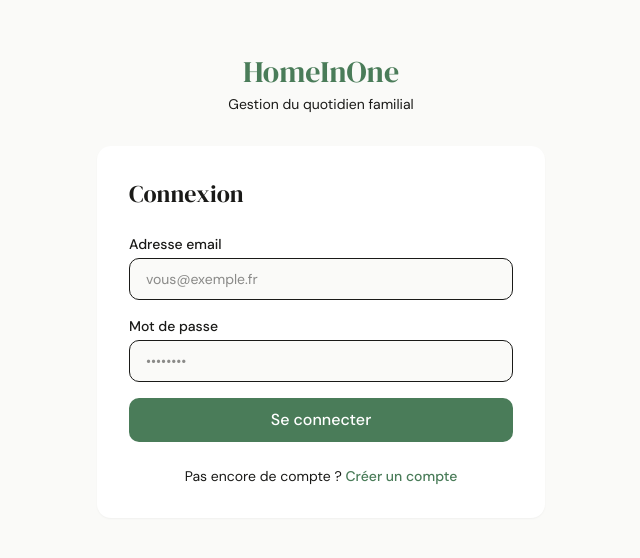
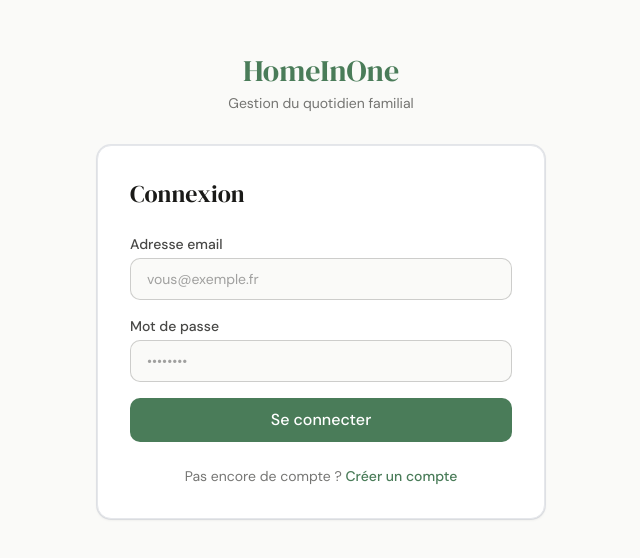
Before and after one commit to ppierre-dev/homeinone, a Next.js app: page /login in a window 1280 px wide. Shown: the part 114-672 px from the top of the page, without its empty margins (319-959 px from the left). Built offline with nearby package versions, Linux system fonts and the light colour scheme.

Commit message:
fix(core): fix Tailwind v4 theme tokens with @theme inline for proper dark mode and contrast

```diff
--- a/src/app/(auth)/create-household/page.tsx
+++ b/src/app/(auth)/create-household/page.tsx
@@ -19,7 +19,7 @@ export default function CreateHouseholdPage() {
 
   if (status === 'loading' || status === 'unauthenticated') {
     return (
-      <div className="bg-white dark:bg-foreground/5 rounded-[14px] shadow-card p-8 text-center">
+      <div className="bg-card border border-card-border rounded-[14px] shadow-card p-8 text-center">
         <p className="text-sm text-foreground/60">Chargement...</p>
       </div>
     )
@@ -51,7 +51,7 @@ export default function CreateHouseholdPage() {
   }
 
   return (
-    <div className="bg-white dark:bg-foreground/5 rounded-[14px] shadow-card p-8">
+    <div className="bg-card border border-card-border rounded-[14px] shadow-card p-8">
       <h2 className="font-display text-2xl text-foreground mb-2">Créer votre foyer</h2>
       <p className="text-sm text-foreground/60 mb-6">
         Bienvenue {session?.user?.name ?? ''} ! Donnez un nom à votre foyer pour commencer.
--- a/src/app/(auth)/login/page.tsx
+++ b/src/app/(auth)/login/page.tsx
@@ -34,7 +34,7 @@ export default function LoginPage() {
   }
 
   return (
-    <div className="bg-white dark:bg-foreground/5 rounded-[14px] shadow-card p-8">
+    <div className="bg-card border border-card-border rounded-[14px] shadow-card p-8">
       <h2 className="font-display text-2xl text-foreground mb-6">Connexion</h2>
 
       <form onSubmit={handleSubmit} className="flex flex-col gap-4">
--- a/src/app/(auth)/register/page.tsx
+++ b/src/app/(auth)/register/page.tsx
@@ -64,7 +64,7 @@ export default function RegisterPage() {
   }
 
   return (
-    <div className="bg-white dark:bg-foreground/5 rounded-[14px] shadow-card p-8">
+    <div className="bg-card border border-card-border rounded-[14px] shadow-card p-8">
       <h2 className="font-display text-2xl text-foreground mb-6">Créer un compte</h2>
 
       <form onSubmit={handleSubmit} className="flex flex-col gap-4">
--- a/src/app/globals.css
+++ b/src/app/globals.css
@@ -1,41 +1,4 @@
 @import "tailwindcss";
-
-/* ============================================================
-   HomeInOne — Design Tokens (Tailwind CSS v4)
-   ============================================================ */
-
-@theme {
-  /* --- Couleurs principales --- */
-  --color-primary: #4a7c59;
-  --color-primary-dark: #6baf7b;
-
-  /* --- Couleurs modules --- */
-  --color-module-agenda: #4a7c59;
-  --color-module-notes: #e67e22;
-  --color-module-logement: #2980b9;
-  --color-module-vehicules: #8e44ad;
-  --color-module-inventaire: #16a085;
-
-  /* --- Fond --- */
-  --color-background: #fafaf8;
-  --color-background-dark: #141413;
-
-  /* --- Typographie --- */
-  --font-display: var(--font-display-var);
-  --font-sans: var(--font-sans-var);
-  --font-mono: var(--font-mono-var);
-
-  /* --- Border radius --- */
-  --radius-btn: 10px;
-  --radius-card: 14px;
-  --radius-modal: 20px;
-
-  /* --- Shadows --- */
-  --shadow-card: 0 1px 2px rgba(0, 0, 0, 0.04);
-
-  /* --- Zones de tap mobile (min 44×44px) --- */
-  --tap-target-size: 44px;
-}
 
 /* ============================================================
    CSS Variables — Thème light (défaut)
@@ -44,8 +7,18 @@
 :root {
   --background: #fafaf8;
   --foreground: #1a1a18;
+  --foreground-muted: #6b7280;
   --primary: #4a7c59;
   --primary-foreground: #ffffff;
+  --card: #ffffff;
+  --card-border: #e5e7eb;
+
+  /* Modules */
+  --module-agenda: #4a7c59;
+  --module-notes: #e67e22;
+  --module-logement: #2980b9;
+  --module-vehicules: #8e44ad;
+  --module-inventaire: #16a085;
 }
 
 /* ============================================================
@@ -56,16 +29,54 @@
   :root {
     --background: #141413;
     --foreground: #f0f0ee;
+    --foreground-muted: #9ca3af;
     --primary: #6baf7b;
     --primary-foreground: #0f1f14;
+    --card: #1f1f1d;
+    --card-border: #2d2d2b;
   }
 }
 
 .dark {
   --background: #141413;
   --foreground: #f0f0ee;
+  --foreground-muted: #9ca3af;
   --primary: #6baf7b;
   --primary-foreground: #0f1f14;
+  --card: #1f1f1d;
+  --card-border: #2d2d2b;
+}
+
+/* ============================================================
+   Tailwind @theme inline — référence les CSS variables
+   (les utilitaires comme bg-background, text-foreground
+    génèrent var(--background) et respectent le dark mode)
+   ============================================================ */
+
+@theme inline {
+  --color-background: var(--background);
+  --color-foreground: var(--foreground);
+  --color-foreground-muted: var(--foreground-muted);
+  --color-primary: var(--primary);
+  --color-primary-foreground: var(--primary-foreground);
+  --color-card: var(--card);
+  --color-card-border: var(--card-border);
+
+  --color-module-agenda: var(--module-agenda);
+  --color-module-notes: var(--module-notes);
+  --color-module-logement: var(--module-logement);
+  --color-module-vehicules: var(--module-vehicules);
+  --color-module-inventaire: var(--module-inventaire);
+
+  --font-display: var(--font-display-var);
+  --font-sans: var(--font-sans-var);
+  --font-mono: var(--font-mono-var);
+
+  --radius-btn: 10px;
+  --radius-card: 14px;
+  --radius-modal: 20px;
+
+  --shadow-card: 0 1px 3px rgba(0, 0, 0, 0.08), 0 0 0 1px var(--card-border);
 }
 
 /* ============================================================
```
